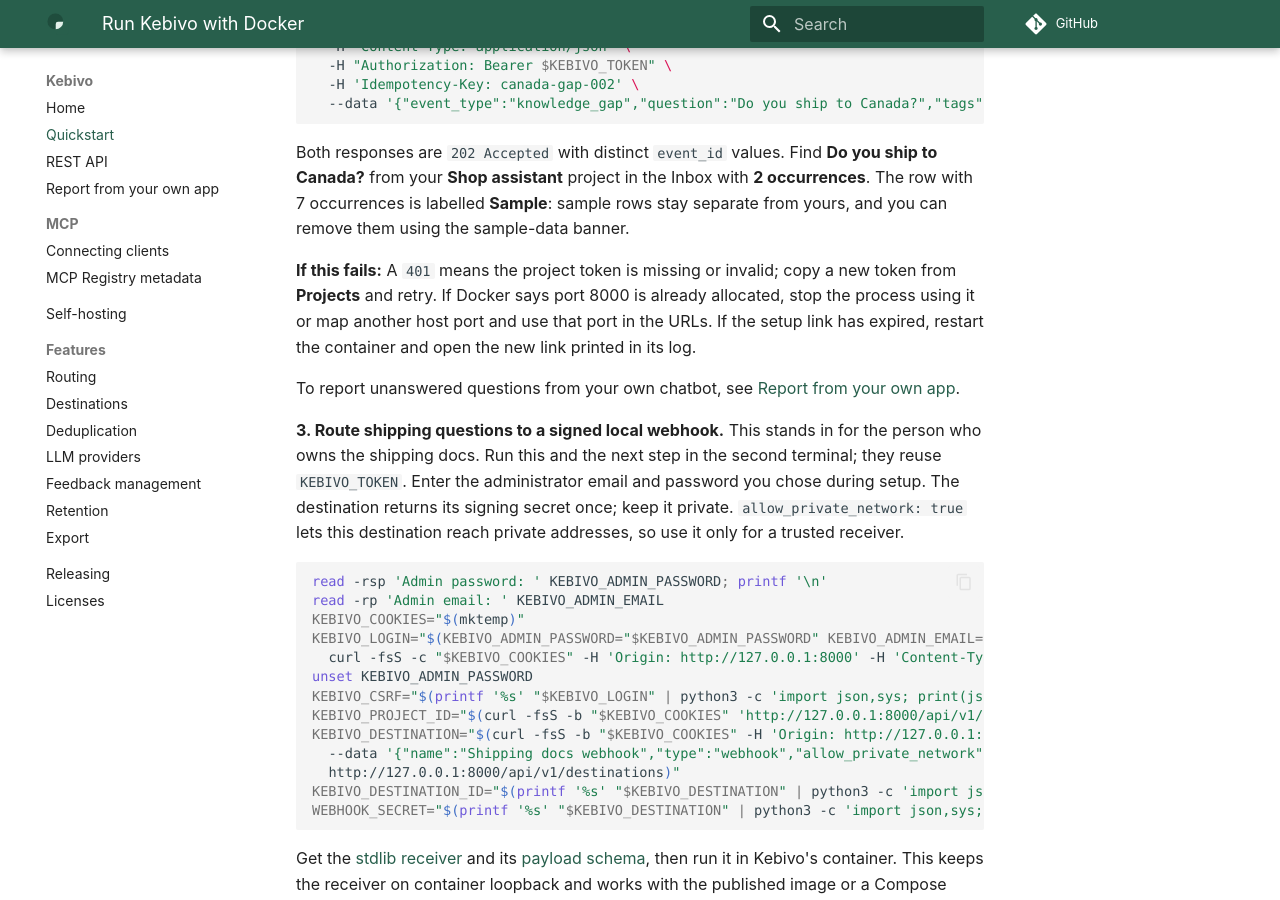
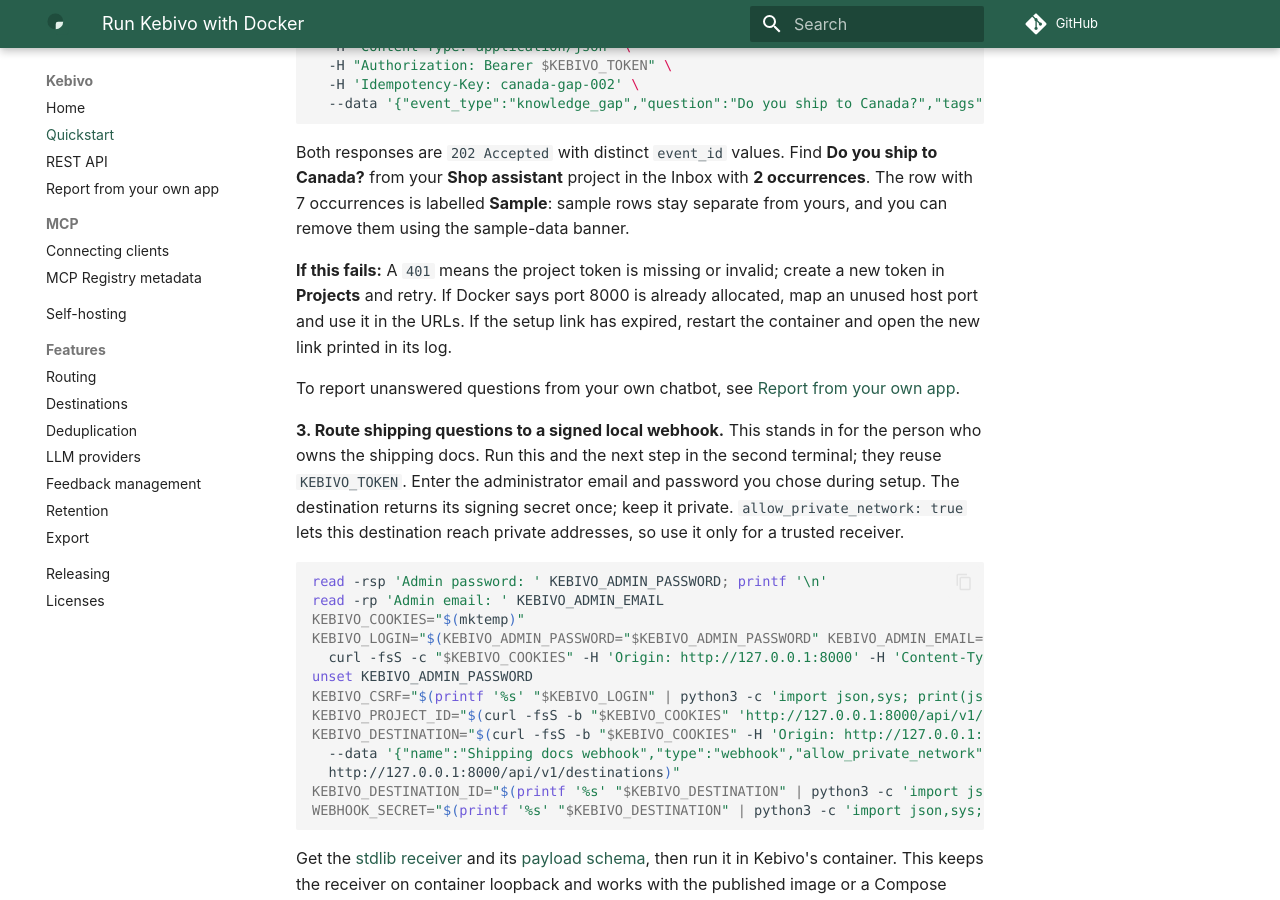
Before and after one commit to OCNAI/kebivo, an MkDocs documentation site: the page built from docs/quickstart.md, in a window 1280 px wide and 900 px high, scrolled down 1300 px. Built offline with MkDocs 1.6.1 and Material for MkDocs 9.7.7, drawn with Linux system fonts in a browser that asks for light colours.

Commit message:
Make first-report recovery steps precise
Signed-off-by: OCNAI <155850614+OCNAI@users.noreply.github.com>

```diff
--- a/docs/quickstart.md
+++ b/docs/quickstart.md
@@ -39,7 +39,7 @@
 
 Both responses are `202 Accepted` with distinct `event_id` values. Find **Do you ship to Canada?** from your **Shop assistant** project in the Inbox with **2 occurrences**. The row with 7 occurrences is labelled **Sample**: sample rows stay separate from yours, and you can remove them using the sample-data banner.
 
-**If this fails:** A `401` means the project token is missing or invalid; copy a new token from **Projects** and retry. If Docker says port 8000 is already allocated, stop the process using it or map another host port and use that port in the URLs. If the setup link has expired, restart the container and open the new link printed in its log.
+**If this fails:** A `401` means the project token is missing or invalid; create a new token in **Projects** and retry. If Docker says port 8000 is already allocated, map an unused host port and use it in the URLs. If the setup link has expired, restart the container and open the new link printed in its log.
 
 To report unanswered questions from your own chatbot, see [Report from your own app](report-from-your-app.md).
 
```
Also changed, not shown: README.md (+1 -1 lines).
